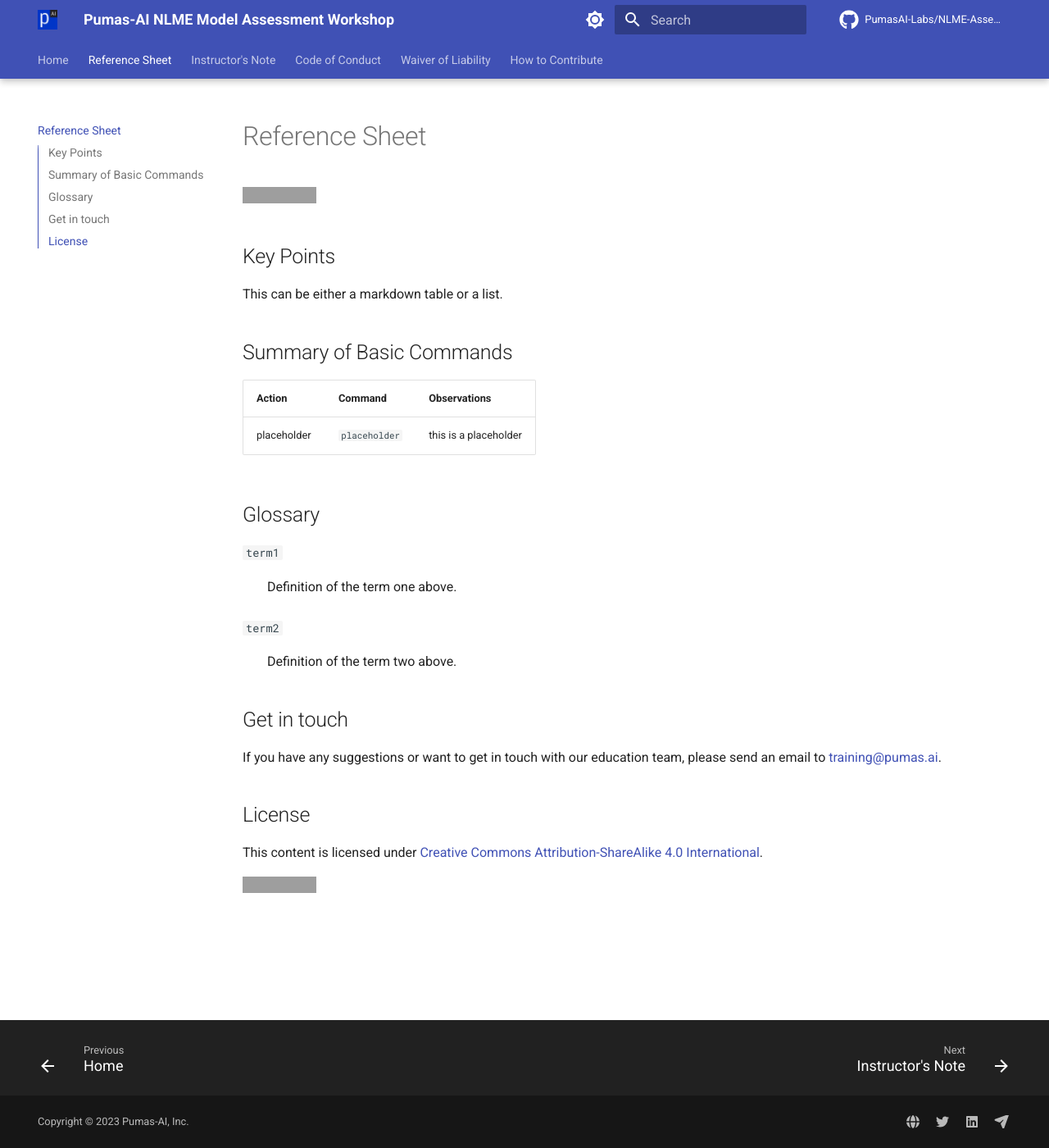
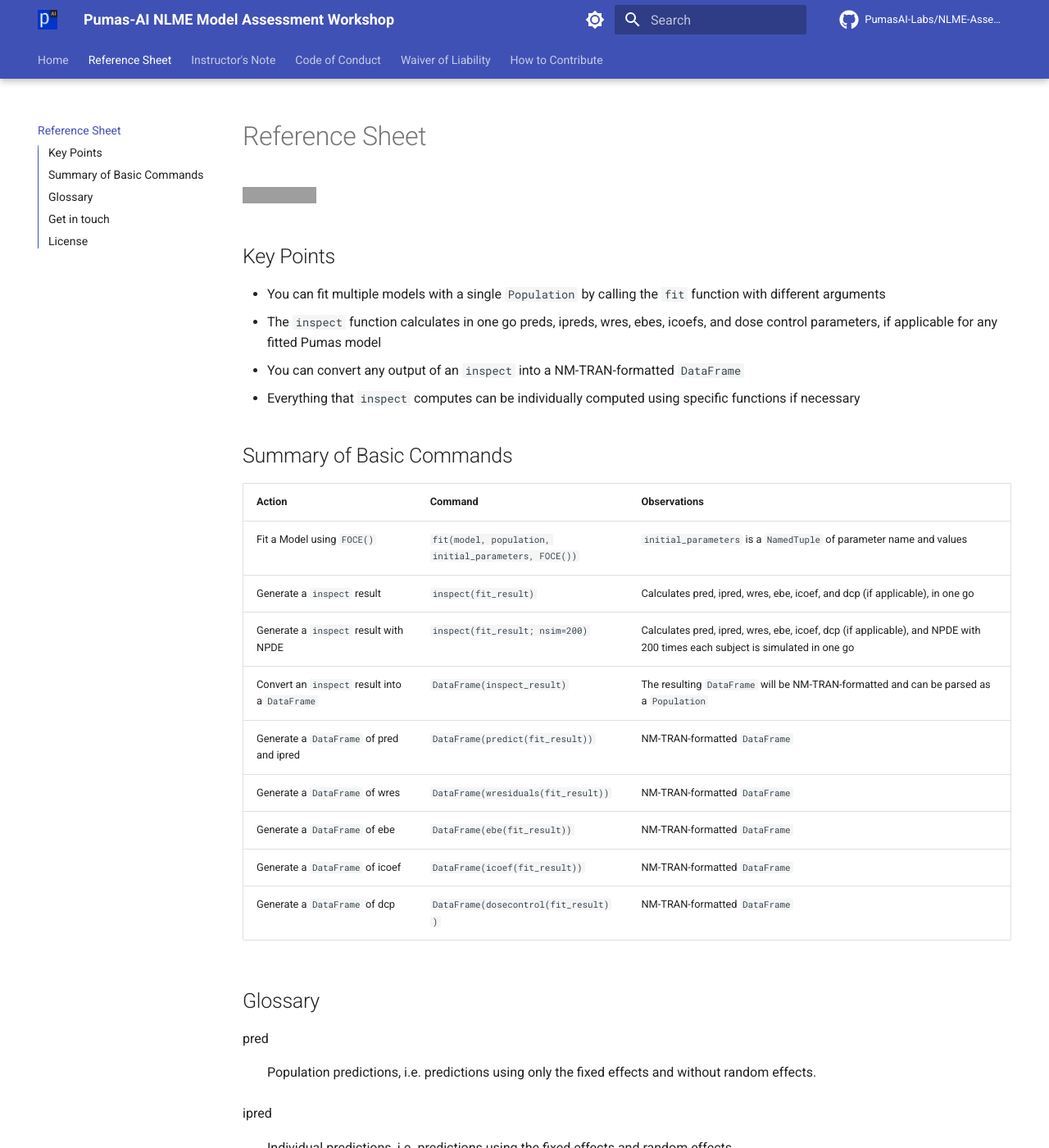
Before and after one commit to PumasAI-Labs/NLME-Assessment, an MkDocs documentation site: the page built from docs/reference.md, in a window 1280 px wide and 1400 px high. Shown: the whole window at 82% size. Built offline with MkDocs 1.6.1 and Material for MkDocs 9.7.7, drawn with Linux system fonts in a browser that asks for light colours; comment, search, counter and statistics services are not loaded; some of the changed text lies outside the part shown; grey boxes are pictures that could not be loaded.

Commit message:
add references.md for 01-inspect.jl

```diff
--- a/docs/reference.md
+++ b/docs/reference.md
@@ -6,23 +6,54 @@
 
 ## Key Points
 
-This can be either a markdown table or a list.
+- You can fit multiple models with a single `Population` by calling the `fit` function with different arguments
+- The `inspect` function calculates in one go preds, ipreds, wres, ebes, icoefs, and dose control parameters, if applicable for any fitted Pumas model
+- You can convert any output of an `inspect` into a NM-TRAN-formatted `DataFrame`
+- Everything that `inspect` computes can be individually computed using specific functions if necessary
 
 ## Summary of Basic Commands
 
-| Action      | Command       | Observations          |
-| ----------- | ------------- | --------------------- |
-| placeholder | `placeholder` | this is a placeholder |
+| Action                                         | Command                                              | Observations                                                                                                               |
+| ---------------------------------------------- | ---------------------------------------------------- | -------------------------------------------------------------------------------------------------------------------------- |
+| Fit a Model using `FOCE()`                     | `fit(model, population, initial_parameters, FOCE())` | `initial_parameters` is a `NamedTuple` of parameter name and values                                                        |
+| Generate a `inspect` result                    | `inspect(fit_result)`                                | Calculates pred, ipred, wres, ebe, icoef, and dcp (if applicable), in one go                                               |
+| Generate a `inspect` result with NPDE          | `inspect(fit_result; nsim=200)`                      | Calculates pred, ipred, wres, ebe, icoef, dcp (if applicable), and NPDE with 200 times each subject is simulated in one go |
+| Convert an `inspect` result into a `DataFrame` | `DataFrame(inspect_result)`                          | The resulting `DataFrame` will be NM-TRAN-formatted and can be parsed as a `Population`                                    |
+| Generate a `DataFrame` of pred and ipred       | `DataFrame(predict(fit_result))`                     | NM-TRAN-formatted `DataFrame`                                                                                              |
+| Generate a `DataFrame` of wres                 | `DataFrame(wresiduals(fit_result))`                  | NM-TRAN-formatted `DataFrame`                                                                                              |
+| Generate a `DataFrame` of ebe                  | `DataFrame(ebe(fit_result))`                         | NM-TRAN-formatted `DataFrame`                                                                                              |
+| Generate a `DataFrame` of icoef                | `DataFrame(icoef(fit_result))`                       | NM-TRAN-formatted `DataFrame`                                                                                              |
+| Generate a `DataFrame` of dcp                  | `DataFrame(dosecontrol(fit_result))`                 | NM-TRAN-formatted `DataFrame`                                                                                              |
 
 ## Glossary
 
-`term1`
+pred
 
-: Definition of the term one above.
+: Population predictions, i.e. predictions using only the fixed effects and without random effects.
 
-`term2`
+ipred
 
-: Definition of the term two above.
+: Individual predictions, i.e. predictions using the fixed effects and random effects.
+
+wres
+
+: Weighted residuals. They are the difference between observed data and the predicted data. In other words, it's a measure of the error in the prediction. But weighted by the precision of the observations, i.e. they are divided by the standard deviation of the observations.
+
+ebe
+
+: Empirical Bayes estimates. They are commonly known as the individual parameters, or, also known as the "etas" (η).
+
+icoef
+
+: Individual coefficients. They are calculated using the population coefficients and the individual parameters.
+
+dose control parameters
+
+: Parameters that govern the dosage regimen of a drug, and the associated pharmacokinetic properties of the drug in the body. In Pumas models they are: lag of the dose, bioavability of the dose, rate of dosing, and duration of the dosing.
+
+NM-TRAN
+
+: Official NONMEM dataset format. Check [Pumas documentation on Data Representation](https://docs.pumas.ai/stable/basics/data_representation) for more information.
 
 ## Get in touch
 
```
